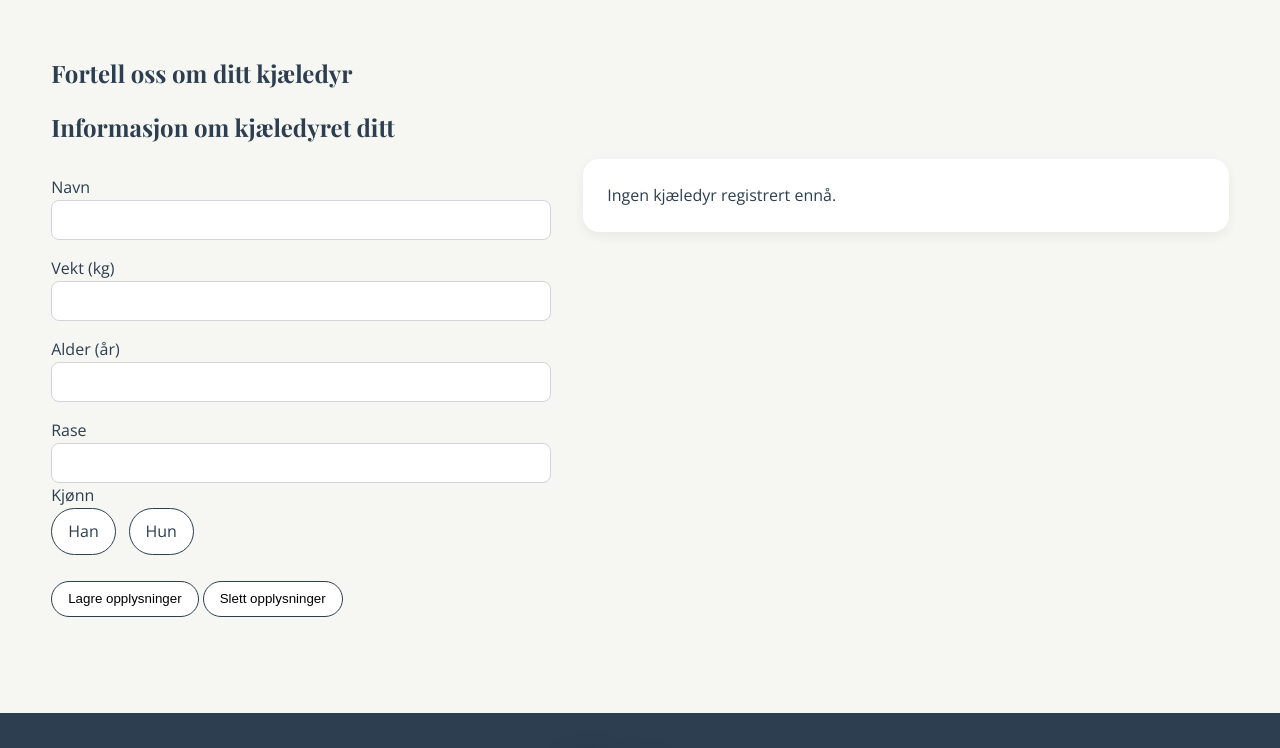
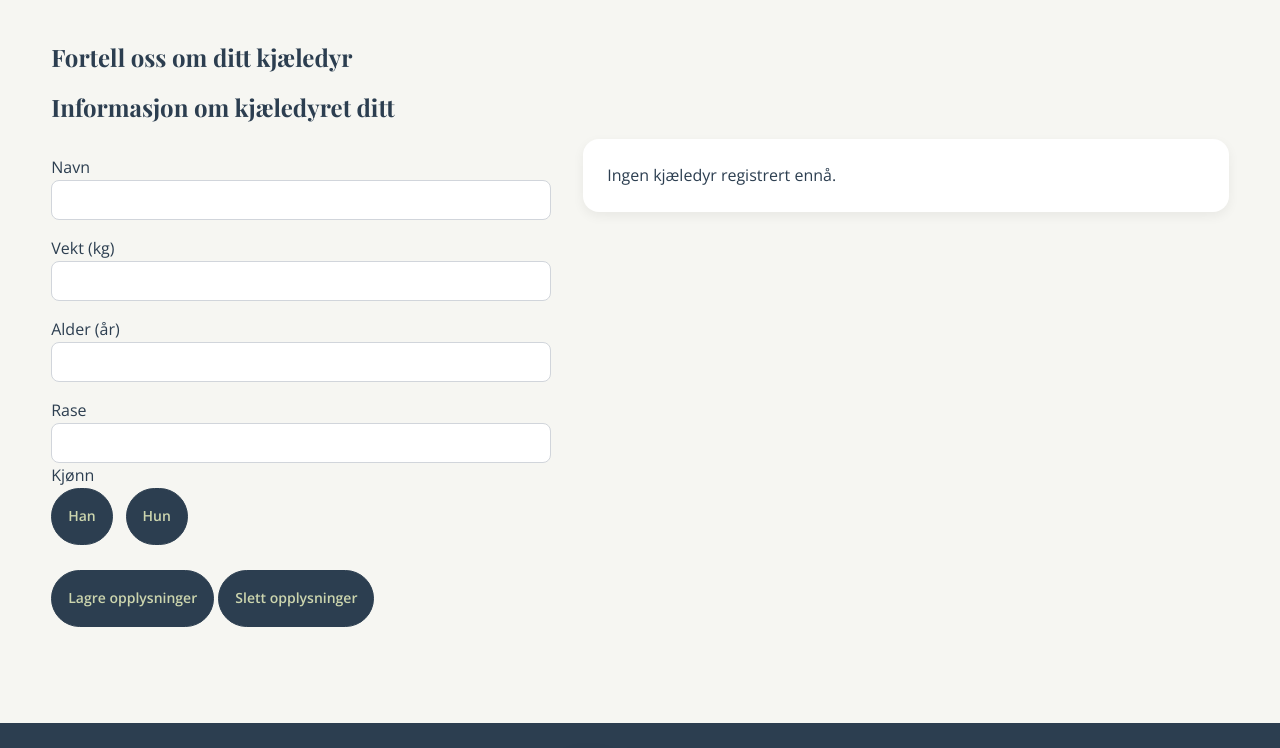
Before and after one commit to vildehf/Skoleprosjekt-Portfolio, a website built with Vite: page src/pages/registration/registration.html in a window 1280 px wide. Shown: the part 78-826 px from the top of the page. Built offline with nearby package versions, Linux system fonts and the light colour scheme; a web font is replaced by a local one.

Commit message:
added and fixed js, css and moved filelocation
added and fixed js, css and moved filelocation

```diff
--- a/src/pages/registration/registration.css
+++ b/src/pages/registration/registration.css
@@ -45,20 +45,28 @@ h1, h2, h3, h4{
 }
 
 .form-btn {
-    padding: 0.6rem 1rem;
+    font: inherit;
+    font-size: var(--btn-font-size);
+    font-weight: 700;
+    padding: var(--btn-padding-x);
+    color: var(--secondary-bg-color);
     border: 1px solid var(--primary-bg-color);
     border-radius: var(--btn-radius);
-    background: var(--bg-label-color);
+    background: var(--primary-bg-color);
     cursor: pointer;
     transition: 0.2s ease;
 }
 
 
 .form-btn-delete {
-    padding: 0.6rem 1rem;
+    font: inherit;
+    font-weight: 700;
+    font-size: var(--btn-font-size);
+    padding: var(--btn-padding-x);
+    color: var(--secondary-bg-color);
     border: 1px solid var(--primary-bg-color);
     border-radius: var(--btn-radius);
-    background: var(--bg-label-color);
+    background: var(--primary-bg-color);
     cursor: pointer;
     transition: all 0.2s ease;
 }
@@ -124,7 +132,6 @@ h1, h2, h3, h4{
   height: 110px;
   border-radius: 50%;
   overflow: hidden;
-  background: rgba(44, 62, 80, 0.08);
 }
 
 .pet-card-image img {
@@ -156,7 +163,7 @@ h1, h2, h3, h4{
 
 .pet-meta {
   margin: 0;
-  color: #1f2937;
+  color: var(--primary-bg-color);
 }
 
 .empty-state {
--- a/src/pages/registration/registration.html
+++ b/src/pages/registration/registration.html
@@ -10,8 +10,8 @@
     href="https://fonts.googleapis.com/css2?family=Playfair+Display:wght@400;600;700&family=Open+Sans:wght@400;500;600&family=Cherry+Bomb+One&display=swap"
     rel="stylesheet">
 
+  <link rel="stylesheet" href="/src/css/global.css">
   <link rel="stylesheet" href="/src/pages/registration/registration.css">
-  <link rel="stylesheet" href="/src/css/global.css">
   <link rel="shortcut icon" href="/src/assets/logo.png">
   <title>Finn hundepasser – Potepass</title>
 </head>
```
